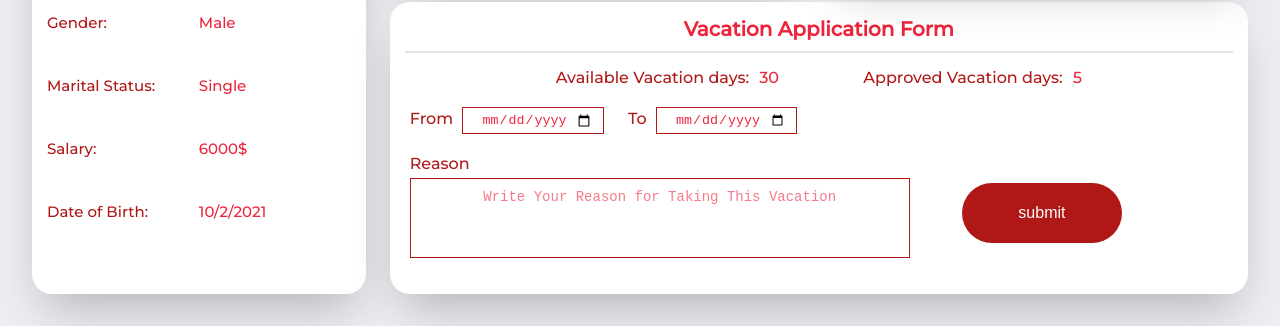
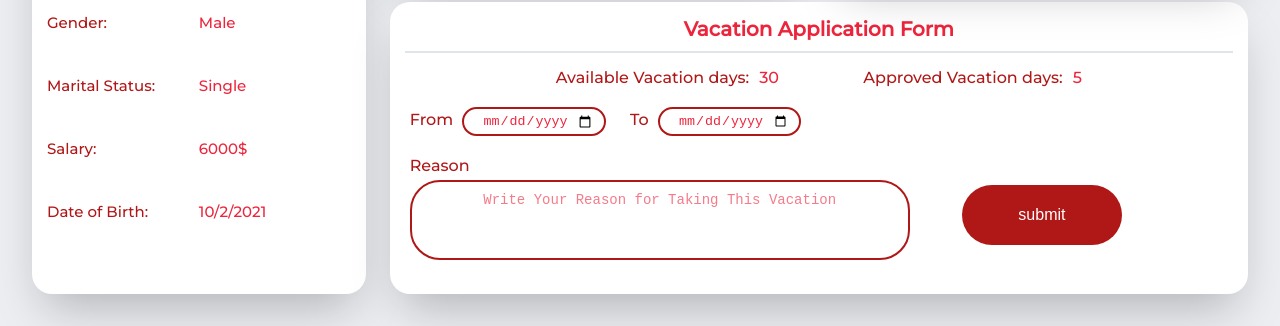
Before and after one commit to Body811/HR_site, a plain HTML site: page Employee.html in a window 1280 px wide. Shown: the part 490-816 px from the top of the page. Drawn offline with Linux system fonts and the light colour scheme.

Commit message:
Update EmployeeStyle.css

```diff
--- a/style/EmployeeStyle.css
+++ b/style/EmployeeStyle.css
@@ -222,8 +222,6 @@ float: left;
     border-radius: 20px;
     box-shadow: 0 1.5rem 3rem -0.75rem hsla(0,0%,0%,0.25);
     color: rgb(176, 23, 23);
-
-
 }
 .vacation-days-info{
     text-align: center;
@@ -239,13 +237,13 @@ label{
     margin: 0 5px 0 20px;
 }
 input{
-    border:1px solid rgb(176, 23, 23);
+    border:2px solid rgb(176, 23, 23);
+    border-radius: 15px;
     background: transparent;
     color: #ec253c;
     text-align: center;
     padding: 4px 10px 4px 10px;
 }
-
 .vacation-reason-label{
 margin-left: 20px;
 display: block;
@@ -254,6 +252,9 @@ display: block;
 .vacation-reason-container{
 display: grid;
 grid-template-columns: 2fr 1fr;
+/* justify-content: center; */
+/* text-align: center; */
+/* align-content: center; */
 }
 #vacation-reason{
     margin: 5px 0 0 20px;
@@ -261,10 +262,11 @@ grid-template-columns: 2fr 1fr;
     height: 80px;
     resize: none;
     width: 500px;
-    border:1px solid rgb(176, 23, 23);
+    border:2px solid rgb(176, 23, 23);
     color: #ec253c;
     text-align: center;
     font-size: 14px;
+    border-radius: 30px;
 }
 #vacation-reason::placeholder{
     color: #ec253c9a;
```
